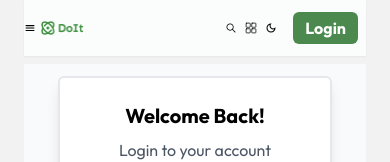
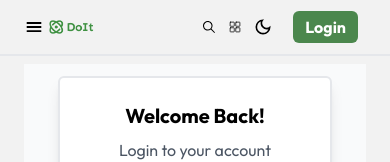
Before and after one commit to praveenKumar-quadbtech/ToDo_List, a React (Vite) app: page /login in a window 390 px wide. Shown: the top 162 px of the page. Built offline with nearby package versions, Linux system fonts and the light colour scheme.

Commit message:
responsive added

```diff
--- a/src/components/Header.jsx
+++ b/src/components/Header.jsx
@@ -50,12 +50,12 @@ export const Header = ({ togleSidebar, isSidebarOpen, toggleTheme, isDark }) =>
     }, [isSearch])
 
     return (
-        <header className='dark:bg-[#242424] dark:text-white bg-[#FBFDFC] flex justify-between items-center w-full'>
+        <header className=' dark:text-white flex justify-between items-center w-full'>
             <div className="flex gap-1 md:gap-4 items-center">
                 <span onClick={togleSidebar} className="cursor-pointer">
-                    {isSidebarOpen ? <IoCloseSharp className="size-3 md:size-7 hover:border-2 rounded-sm" />
+                    {isSidebarOpen ? <IoCloseSharp className="size-5 md:size-7 hover:border-2 rounded-sm" />
                         :
-                        <IoMenu className="size-3 md:size-7 hover:border-2 rounded-sm" />}
+                        <IoMenu className="size-5 md:size-7 hover:border-2 rounded-sm" />}
                 </span>
                 <span className='w-[50%] md:w-[70%]'>
                     <img className='w-full h-1/2' src={logo} alt="logo" />
@@ -77,10 +77,10 @@ export const Header = ({ togleSidebar, isSidebarOpen, toggleTheme, isDark }) =>
                     />
                 </div>
 
-                <div className="flex gap-2 md:gap-5 items-center">
+                <div className="flex gap-3 md:gap-5 items-center">
                     <IoIosSearch
                         onClick={() => setisSearch(!isSearch)}
-                        className="size-3 md:size-6 hover:scale-125 cursor-pointer"
+                        className="size-4 md:size-6 hover:scale-125 cursor-pointer"
                     />
 
                     <button onClick={() => {
@@ -99,17 +99,15 @@ export const Header = ({ togleSidebar, isSidebarOpen, toggleTheme, isDark }) =>
                     <button onClick={toggleTheme}>
                         {isDark ?
                             <CiLight
-                                className="size-3 md:size-6 hover:scale-125 cursor-pointer"
+                                className="size-5 md:size-6 hover:scale-125 cursor-pointer"
                             />
                             :
                             <MdOutlineDarkMode
-                                className="size-3 md:size-6 hover:scale-125 cursor-pointer"
+                                className="size-5 md:size-6 hover:scale-125 cursor-pointer"
                             />}
                     </button>
 
-                    {/* <div> */}
                     <div className="flex md:hidden justify-center items-center p-2">
-
                         {/* <img src="" alt="" /> */}
                         {user ?
                             <button onClick={() => setisActive(!isActive)}>
@@ -120,11 +118,14 @@ export const Header = ({ togleSidebar, isSidebarOpen, toggleTheme, isDark }) =>
                         }
                     </div>
                     {/* user actions button */}
-                        {/* <div className={`${isActive ? "flex" : "invisible"} flex-col justify-center items-center z-10 pt-2 absolute`}>
-                            <button onClick={() => setisActive(!isActive)} className="py-[2px] shadow-sm bg-[#FBFDFC] border-b-[2px] w-[70%] hover:text-green-400">My Profile</button>
-                            <button onClick={handelLogout} className="py-[2px] shadow-sm bg-[#FBFDFC] w-[70%] hover:text-green-400">Logout</button>
-                        </div> */}
-                    {/* </div> */}
+                    <div className={`${isActive ? "md:hidden flex" : "hidden"} flex-col justify-center items-center z-10 shadow-sm rounded-md dark:shadow-white absolute right-0 top-12 bg-[#FBFDFC] dark:bg-[#232323] shadow-black`}>
+                        <button onClick={() => setisActive(false)} className="py-2 px-5 shadow-sm border-b-[1px] dark:border-green-100 hover:text-green-400">My Profile</button>
+                        <button onClick={()=>{
+                            handelLogout()
+                            setisActive(false)
+                        }} className="py-2 px-3 shadow-sm hover:text-green-400">Logout</button>
+                    </div>
+
                 </div>
 
 
--- a/src/components/Layout.jsx
+++ b/src/components/Layout.jsx
@@ -52,7 +52,7 @@ const Layout = () => {
 
     return (
         <div className={`w-full h-auto bg-[#f2f2f2] dark:bg-[#242424] transition-all`} >
-            <nav className="fixed top-0 left-6 right-6 md:left-12 md:right-12 z-50 h-14 bg-[#FBFDFC] dark:bg-[#242424] shadow-sm flex items-center">
+            <nav className="fixed top-0 border-b-2 dark:border-[#232323] dark:border-2 dark:sm:shadow-md left-0 right-0 px-6 md:px-0 md:left-12 md:right-12 h-14 bg-[#f2f2f2] dark:bg-[#242424] flex items-center z-50">
                 <Header isDark={isDark} isSidebarOpen={isLeftBar} togleSidebar={togleSidebar} toggleTheme={toggleTheme} />
             </nav>
 
--- a/src/redux/slices/authSlice.js
+++ b/src/redux/slices/authSlice.js
@@ -71,7 +71,7 @@ const authSlice = createSlice({
       state.user = null;
       state.isLogged = false;
       localStorage.removeItem("currentUser");
-      localStorage.removeItem("isLogged");
+      localStorage.setItem("isLogged", JSON.stringify(false));
 
       toast.info("Logged out successfully!");
     },
```
Lines whose indentation alone changed are shown as unchanged.
